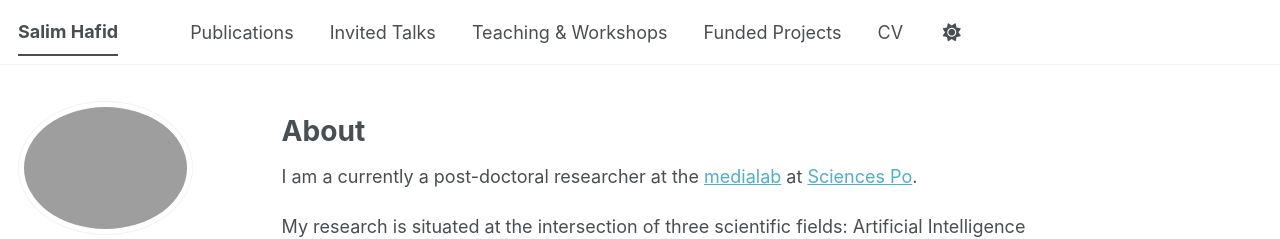
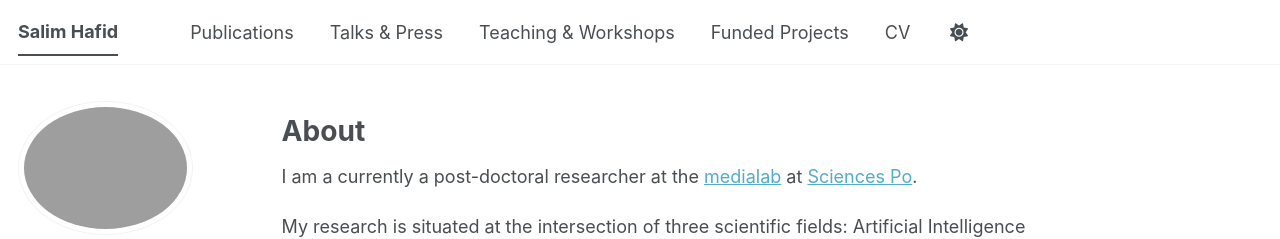
Before and after one commit to salim-hafid/salim-hafid.github.io, a Jekyll site: the page built from _pages/about.md, in a window 1280 px wide. Shown: the top 239 px of the page. Built offline with Jekyll 4.4.1, drawn with Linux system fonts in a browser that asks for light colours; some web fonts are replaced; a script bundle is joined from its source files by our own code; library files that are not in the unit come from our copies.

Commit message:
Rename 'Invited Talks' to 'Talks & Press'

```diff
--- a/_data/navigation.yml
+++ b/_data/navigation.yml
@@ -11,7 +11,7 @@ main:
   - title: "Publications"
     url: /publications/
 
-  - title: "Invited Talks"
+  - title: "Talks & Press"
     url: /talks/
 
   - title: "Teaching & Workshops"
```
